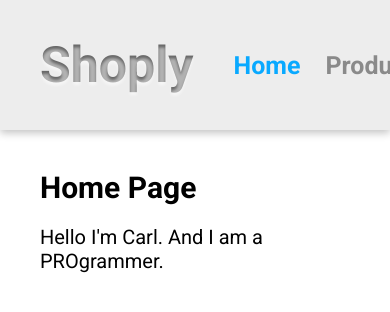
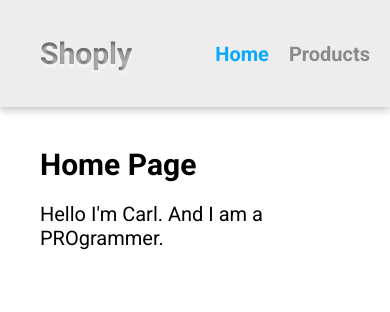
Before and after one commit to CarlEvaristo/react-router-practice, a React (Create React App) app: page / in a window 390 px wide. Shown: the top 312 px of the page. Built offline with nearby package versions, Linux system fonts and the light colour scheme.

Commit message:
final commit

```diff
--- a/public/styles.css
+++ b/public/styles.css
@@ -115,4 +115,10 @@ li {
         height:100%;
         width: 100%;
     }
+    .logoTitle {
+        font-size: 3rem;
+    }
+    .menuItem {
+        font-size: 2rem;
+    }
 }
```
